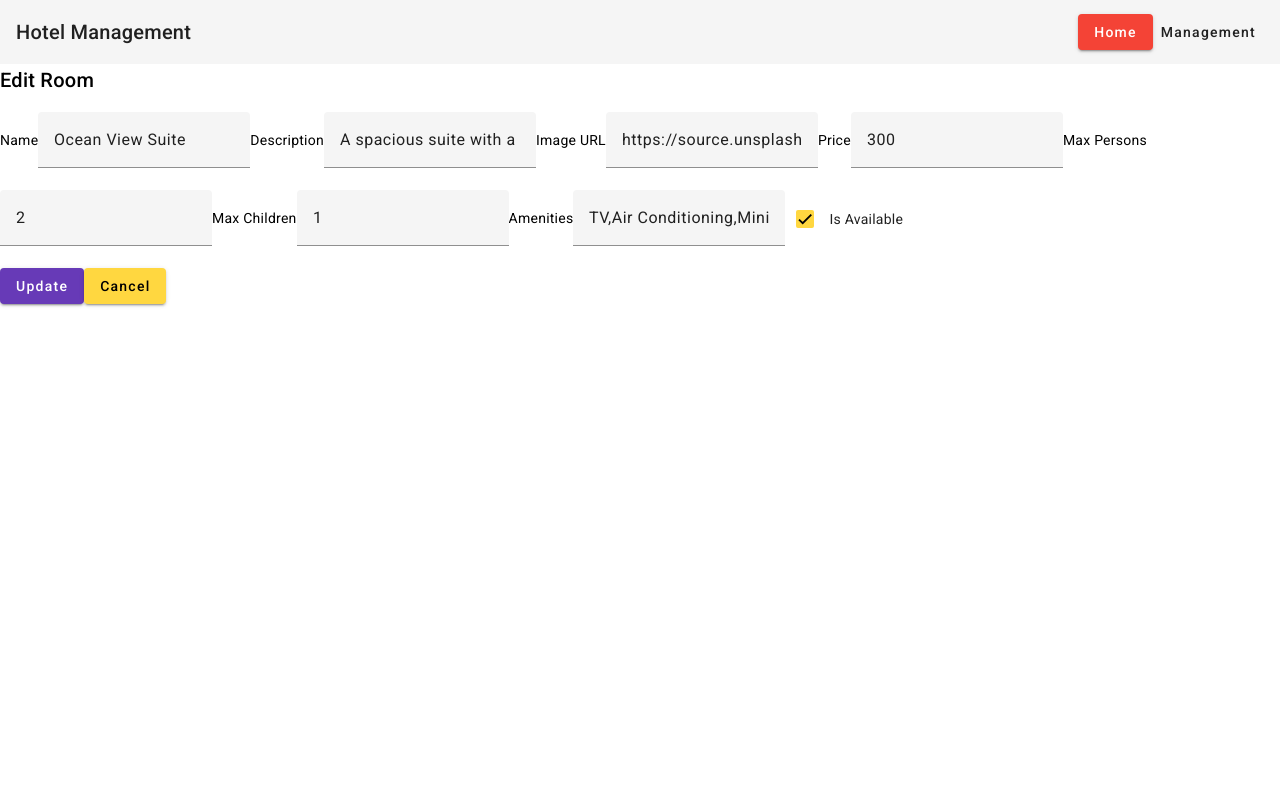
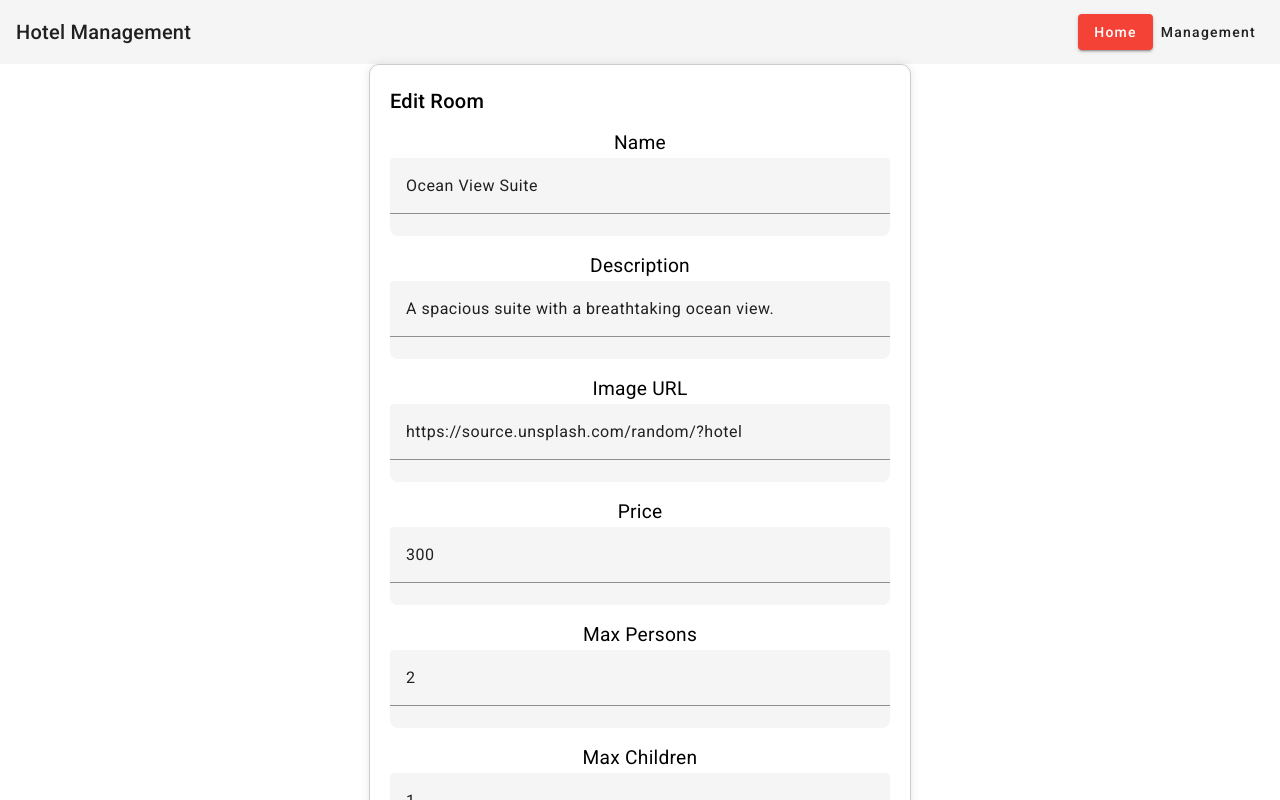
Before and after one commit to IvanXh0/Angular-Homeworks, an Angular app in the folder hotel-mngmt/: page /room-editor/1/1 in a window 1280 px wide. Shown: the top 800 px of the page. Built offline with nearby package versions, Linux system fonts and the light colour scheme.

Commit message:
homework2 finished

```diff
--- a/hotel-mngmt/src/app/components/hotel-forms-hotel/hotel-forms-hotel.component.html
+++ b/hotel-mngmt/src/app/components/hotel-forms-hotel/hotel-forms-hotel.component.html
@@ -141,7 +141,9 @@
       >
         {{ isEditing ? "Update" : "Add" }}
       </button>
-      <button mat-raised-button color="accent" *ngIf="isEditing">Cancel</button>
+      <button mat-raised-button color="accent" (click)="onCancel($event)">
+        Cancel
+      </button>
     </div>
   </form>
 </div>
--- a/hotel-mngmt/src/app/components/hotel-forms-hotel/hotel-forms-hotel.component.ts
+++ b/hotel-mngmt/src/app/components/hotel-forms-hotel/hotel-forms-hotel.component.ts
@@ -6,6 +6,8 @@ import { IRoom } from '../../interfaces/room-interface';
 import { HotelsService } from 'src/app/services/hotels.service';
 import { IHotel } from 'src/app/interfaces/hotel-interface';
 import { FormUtilsService } from 'src/app/services/form-utils.service';
+import { Location } from '@angular/common';
+import { Title } from '@angular/platform-browser';
 
 @Component({
   selector: 'app-hotel-forms-hotel',
@@ -70,7 +72,9 @@ export class HotelFormsHotelComponent implements OnInit, OnDestroy {
     private hotelsService: HotelsService,
     private router: Router,
     private route: ActivatedRoute,
-    private formUtils: FormUtilsService
+    private formUtils: FormUtilsService,
+    private location: Location,
+    private titleService: Title
   ) {}
 
   isFieldInvalid(fieldName: string): boolean {
@@ -116,9 +120,13 @@ export class HotelFormsHotelComponent implements OnInit, OnDestroy {
         this.isEditing = true;
         const hotel = this.hotelsService.getHotelById(id);
 
+        this.titleService.setTitle(`Edit Hotel | ${hotel?.name}`);
+
         if (hotel) {
           this.hotelForm.patchValue(hotel);
         }
+      } else {
+        this.titleService.setTitle(`Add Hotel`);
       }
     });
   }
@@ -140,4 +148,9 @@ export class HotelFormsHotelComponent implements OnInit, OnDestroy {
 
     this.router.navigate(['/management']);
   }
+
+  onCancel(e: Event): void {
+    e.preventDefault();
+    this.location.back();
+  }
 }
--- a/hotel-mngmt/src/app/components/hotel-forms-rooms/hotel-forms-rooms.component.css
+++ b/hotel-mngmt/src/app/components/hotel-forms-rooms/hotel-forms-rooms.component.css
@@ -0,0 +1,41 @@
+.container {
+  max-width: 500px;
+  margin: auto;
+  padding: 20px;
+  border: 1px solid #ccc;
+  border-radius: 10px;
+  background-color: #fff;
+  box-shadow: 0px 0px 10px rgba(0, 0, 0, 0.1);
+}
+
+mat-form-field {
+  width: 100%;
+  margin-bottom: 20px;
+  background-color: #f5f5f5;
+  border-radius: 8px;
+}
+
+button {
+  width: 100px;
+}
+
+label {
+  display: flex;
+  justify-content: center;
+  font-size: 1.2rem;
+  margin-bottom: 5px;
+}
+
+.button-container {
+  display: flex;
+  justify-content: flex-end;
+  margin-top: 20px;
+  gap: 10px;
+}
+
+.error {
+  font-size: 1.1rem;
+  font-weight: 600;
+  color: red;
+  margin-top: 10px;
+}
--- a/hotel-mngmt/src/app/components/hotel-forms-rooms/hotel-forms-rooms.component.html
+++ b/hotel-mngmt/src/app/components/hotel-forms-rooms/hotel-forms-rooms.component.html
@@ -5,6 +5,14 @@
     <label for="name">Name</label>
     <mat-form-field>
       <input matInput id="name" placeholder="Name" formControlName="name" />
+      <p
+        class="error"
+        *ngIf="isFieldInvalid('name') && isFieldTouchedOrDirty('name')"
+      >
+        {{ isRequired("name") ? "Name is required" : "" }}
+        {{ isMinLength("name") ? "Name can't be less than 3 characters" : "" }}
+        {{ isMaxLength("name") ? "Name can't be more than 30 characters" : "" }}
+      </p>
     </mat-form-field>
 
     <label for="description">Description</label>
@@ -15,6 +23,24 @@
         placeholder="Description"
         formControlName="description"
       />
+      <p
+        class="error"
+        *ngIf="
+          isFieldInvalid('description') && isFieldTouchedOrDirty('description')
+        "
+      >
+        {{ isRequired("description") ? "Description is required" : "" }}
+        {{
+          isMinLength("description")
+            ? "Description can't be less than 3 characters"
+            : ""
+        }}
+        {{
+          isMaxLength("description")
+            ? "Description can't be more than 200 characters"
+            : ""
+        }}
+      </p>
     </mat-form-field>
 
     <label for="image">Image URL</label>
@@ -25,6 +51,17 @@
         placeholder="Image URL"
         formControlName="image"
       />
+      <p
+        class="error"
+        *ngIf="isFieldInvalid('image') && isFieldTouchedOrDirty('image')"
+      >
+        {{ isRequired("image") ? "Image is required" : "" }}
+        {{
+          isMinLength("image")
+            ? "Image URL can't be less than 3 characters"
+            : ""
+        }}
+      </p>
     </mat-form-field>
 
     <label for="price">Price</label>
@@ -36,6 +73,13 @@
         placeholder="Price"
         formControlName="price"
       />
+      <p
+        class="error"
+        *ngIf="isFieldInvalid('price') && isFieldTouchedOrDirty('price')"
+      >
+        {{ isRequired("price") ? "Price is required" : "" }}
+        {{ isMin("price") ? "Price can't be lower than 1" : "" }}
+      </p>
     </mat-form-field>
 
     <label for="persons">Max Persons</label>
@@ -47,6 +91,13 @@
         placeholder="Max Persons"
         formControlName="persons"
       />
+      <p
+        class="error"
+        *ngIf="isFieldInvalid('persons') && isFieldTouchedOrDirty('persons')"
+      >
+        {{ isRequired("persons") ? "Persons is required" : "" }}
+        {{ isMin("persons") ? "Persons can't be lower than 1" : "" }}
+      </p>
     </mat-form-field>
 
     <label for="children">Max Children</label>
@@ -58,6 +109,13 @@
         placeholder="Max Children"
         formControlName="children"
       />
+      <p
+        class="error"
+        *ngIf="isFieldInvalid('children') && isFieldTouchedOrDirty('children')"
+      >
+        {{ isRequired("children") ? "Children is required" : "" }}
+        {{ isMin("children") ? "Children can't be lower than 0" : "" }}
+      </p>
     </mat-form-field>
 
     <label for="amenities">Amenities</label>
@@ -68,6 +126,14 @@
         placeholder="Amenities"
         formControlName="amenities"
       />
+      <p
+        class="error"
+        *ngIf="
+          isFieldInvalid('amenities') && isFieldTouchedOrDirty('amenities')
+        "
+      >
+        {{ isRequired("amenities") ? "Amenities is required" : "" }}
+      </p>
     </mat-form-field>
 
     <mat-checkbox
@@ -88,7 +154,9 @@
       >
         {{ isEditing ? "Update" : "Add" }}
       </button>
-      <button mat-raised-button color="accent" *ngIf="isEditing">Cancel</button>
+      <button mat-raised-button color="accent" (click)="onCancel($event)">
+        Cancel
+      </button>
     </div>
   </form>
 </div>
--- a/hotel-mngmt/src/app/components/hotel-forms-rooms/hotel-forms-rooms.component.ts
+++ b/hotel-mngmt/src/app/components/hotel-forms-rooms/hotel-forms-rooms.component.ts
@@ -1,9 +1,11 @@
 import { Location } from '@angular/common';
 import { Component, OnDestroy, OnInit } from '@angular/core';
 import { FormControl, FormGroup, Validators } from '@angular/forms';
+import { Title } from '@angular/platform-browser';
 import { ActivatedRoute, Router } from '@angular/router';
 import { Subscription } from 'rxjs';
 import { IRoom } from 'src/app/interfaces/room-interface';
+import { FormUtilsService } from 'src/app/services/form-utils.service';
 import { HotelsService } from 'src/app/services/hotels.service';
 
 @Component({
@@ -50,18 +52,48 @@ export class HotelFormsRoomsComponent implements OnInit, OnDestroy {
     isAvailable: new FormControl<boolean>(true, Validators.required),
   });
 
-  hotelId: number | undefined;
-
   private paramMapSubscription: Subscription | undefined;
 
   isEditing: boolean = false;
+  hotelId: number | undefined;
 
   constructor(
     private hotelsService: HotelsService,
-    private router: Router,
     private route: ActivatedRoute,
-    private location: Location
+    private location: Location,
+    private formUtils: FormUtilsService,
+    private titleService: Title
   ) {}
+
+  isFieldInvalid(fieldName: string): boolean {
+    const control = this.roomForm.get(fieldName);
+    return this.formUtils.isFieldInvalid(control);
+  }
+
+  isFieldTouchedOrDirty(fieldName: string): boolean {
+    const control = this.roomForm.get(fieldName);
+    return this.formUtils.isFieldTouchedOrDirty(control);
+  }
+
+  isRequired(fieldName: string): boolean {
+    const control = this.roomForm.get(fieldName);
+    return this.formUtils.isRequired(control);
+  }
+
+  isMinLength(fieldName: string): boolean {
+    const control = this.roomForm.get(fieldName);
+    return this.formUtils.isMinLength(control);
+  }
+
+  isMaxLength(fieldName: string): boolean {
+    const control = this.roomForm.get(fieldName);
+    return this.formUtils.isMaxLength(control);
+  }
+
+  isMin(fieldName: string): boolean {
+    const control = this.roomForm.get(fieldName);
+    return this.formUtils.isMin(control);
+  }
 
   ngOnInit(): void {
     this.paramMapSubscription = this.route.paramMap.subscribe((params) => {
@@ -69,8 +101,12 @@ export class HotelFormsRoomsComponent implements OnInit, OnDestroy {
       let roomId = +params.get('roomId')!;
 
       if (hotelId && roomId) {
+        const roomName = this.hotelsService.getRoomById(hotelId, roomId)?.name;
+        this.titleService.setTitle(`Edit Room | ${roomName}`);
+
         this.hotelId = hotelId;
         this.isEditing = true;
+
         const room = this.hotelsService.getRoomById(hotelId, roomId);
         room?.amenities.join(', ');
         this.roomForm.patchValue(room as IRoom);
@@ -79,6 +115,9 @@ export class HotelFormsRoomsComponent implements OnInit, OnDestroy {
       if (hotelId && !roomId) {
         this.hotelId = hotelId;
         this.isEditing = false;
+
+        const hotelName = this.hotelsService.getHotelById(hotelId)?.name;
+        this.titleService.setTitle(`Add Room | ${hotelName}`);
       }
     });
   }
@@ -109,4 +148,9 @@ export class HotelFormsRoomsComponent implements OnInit, OnDestroy {
     }
     this.location.back();
   }
+
+  onCancel(e: Event): void {
+    e.preventDefault();
+    this.location.back();
+  }
 }
```
